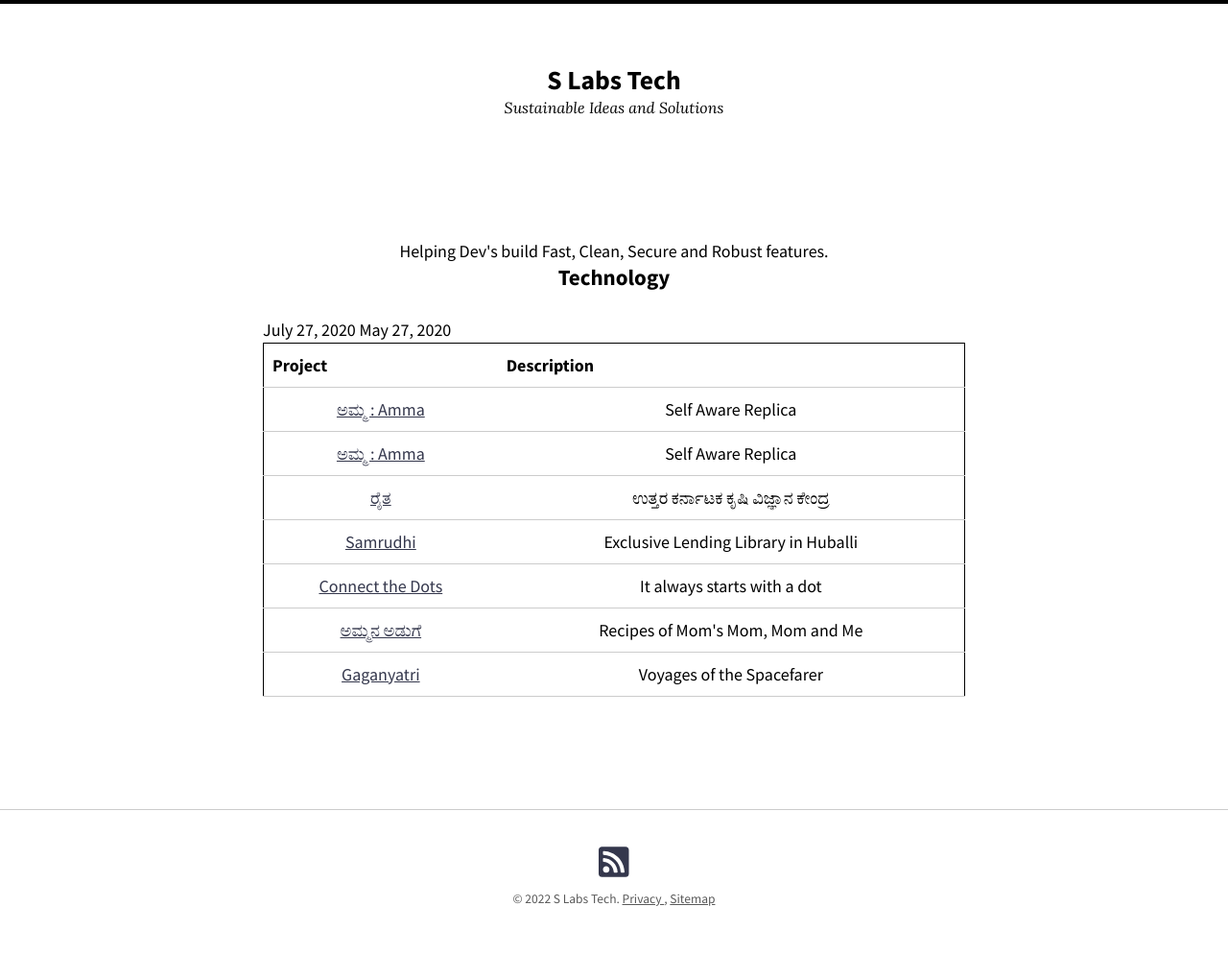
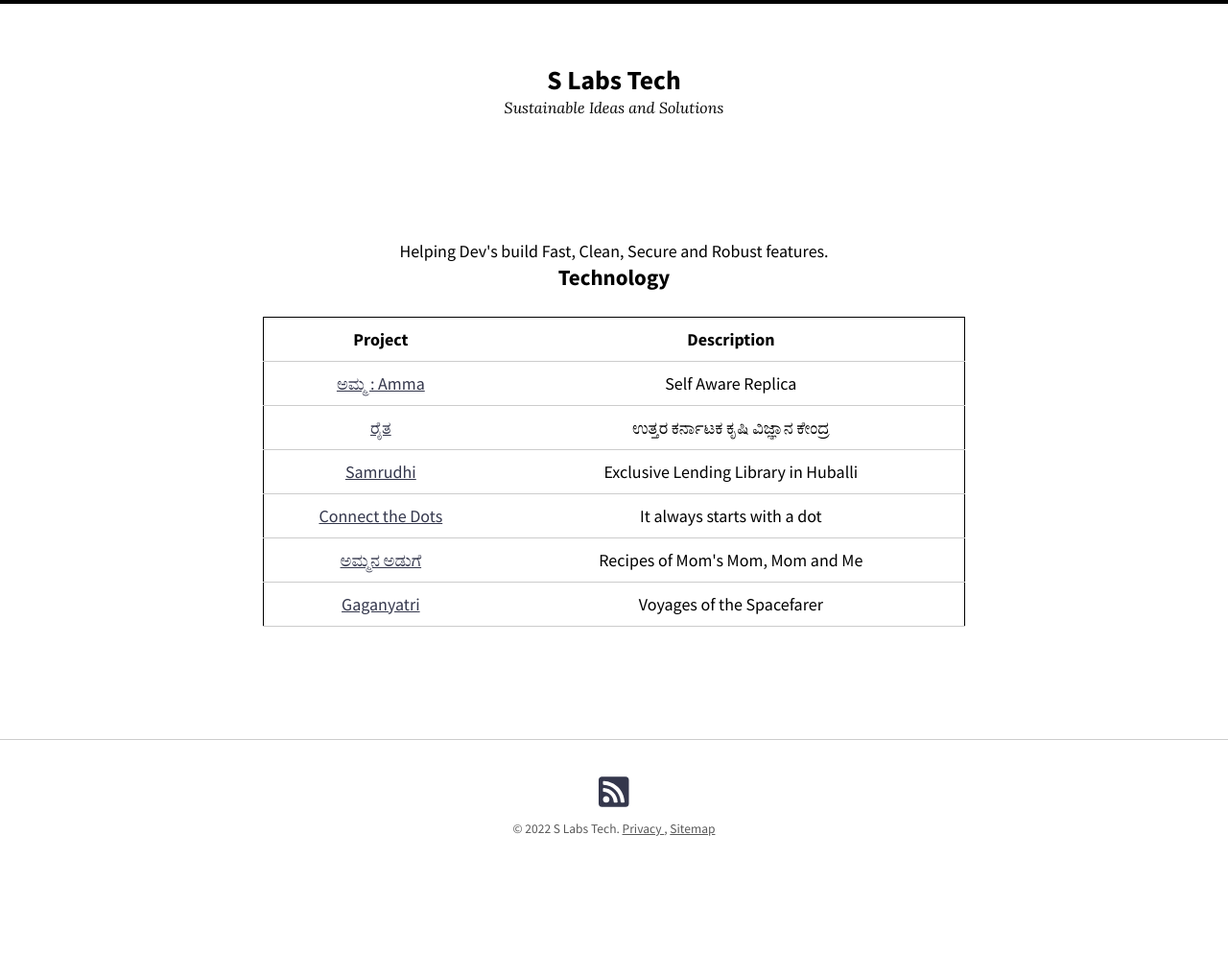
Before and after one commit to slabstech/slabstech.github.io, a Jekyll site: the page built from index.md, in a window 1280 px wide. Shown: the whole page at 96% size. Built offline with Jekyll 4.4.1, drawn with Linux system fonts in a browser that asks for light colours; nearby versions of some CDN libraries; after the commit the page ends 946 px from its top, so only the background shows below that.

Commit message:
Fix breakage in homepage

```diff
--- a/_layouts/home.html
+++ b/_layouts/home.html
@@ -10,18 +10,14 @@ layout: page
 <h3 style="text-align:center">Technology</h3>
 <table style="border: 1px solid black;border-collapse: collapse;text-align: center;">
   <tr>
-    <th>Project</th>
-    <th>Description</th>
+    <th style="text-align:center">Project</th>
+    <th style="text-align:center">Description</th>
   </tr>
     <tr>
       <td> <a href="https://slabstech.com/amma/">ಅಮ್ಮ : Amma</a>  </td>
       <td>Self Aware Replica   </td>
     </tr>
     <tr>
-        <td> <a href="https://slabstech.com/amma/">ಅಮ್ಮ : Amma</a>  </td>
-        <td>Self Aware Replica</td>
-      </tr>
-      <tr>
         <td> <a href="https://slabstech.com/raita/">ರೈತ</a>  </td>
         <td>ಉತ್ತರ ಕರ್ನಾಟಕ ಕೃಷಿ ವಿಜ್ಞಾನ ಕೇಂದ್ರ</td>
       </tr>
@@ -41,8 +37,6 @@ layout: page
         <td> <a href="https://gaganyatri.com">Gaganyatri</a>  </td>
         <td>Voyages of the Spacefarer </td>
       </tr>
-     July 27, 2020
-     May 27, 2020
 
 
   </table>
```
